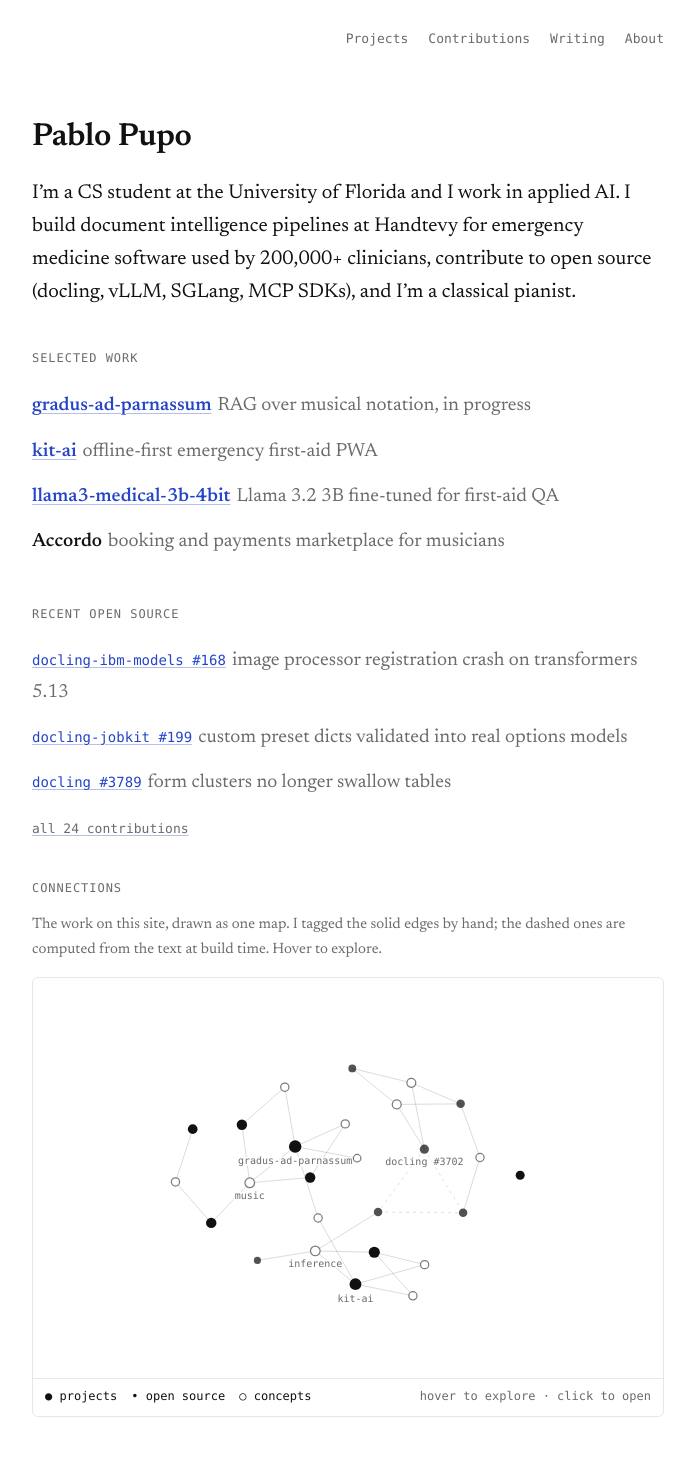
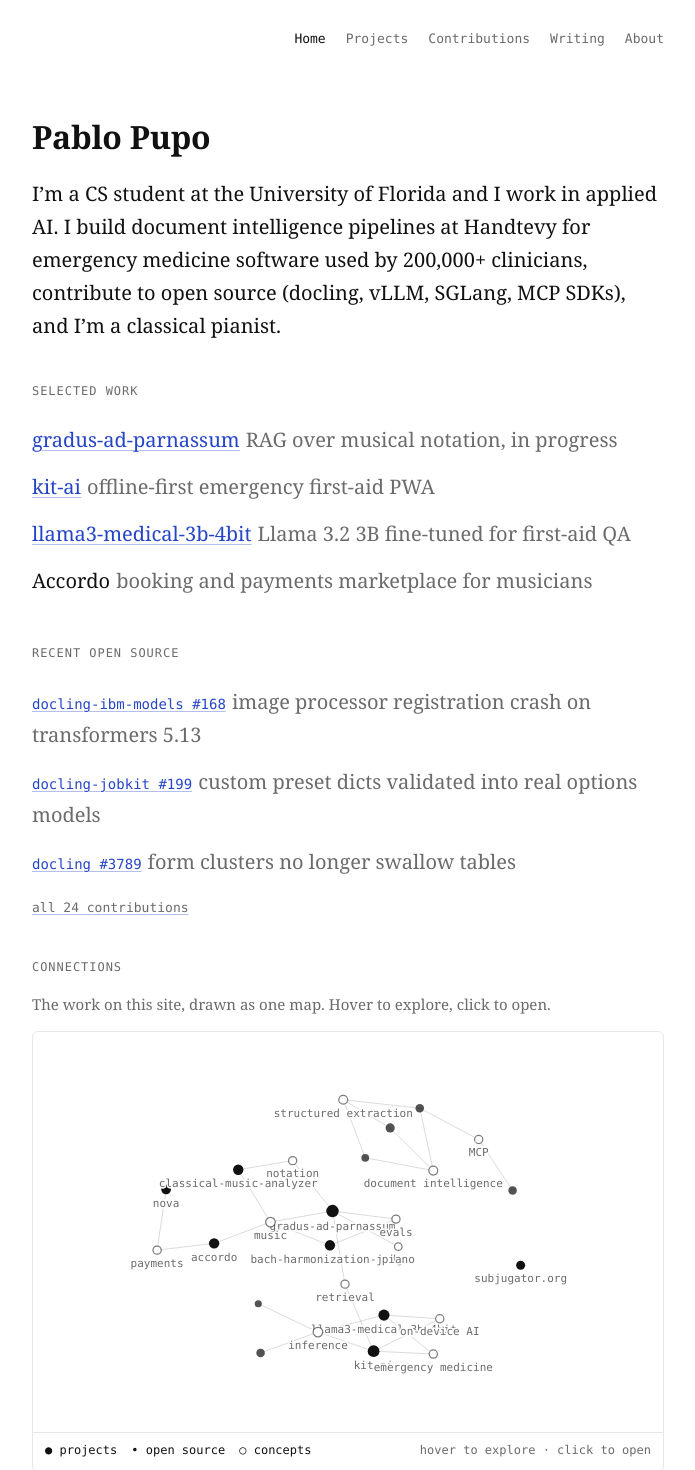
Before and after one commit to pablopupo/pablopupo.com, a Next.js app: page / in a window 1280 px wide. Shown: the top 1470 px of the page, without its empty margins (292-987 px from the left). Built offline with nearby package versions, Linux system fonts and the light colour scheme; no server answers.

Commit message:
Swap Newsreader for Georgia, simplify the graph, add a Home link

```diff
--- a/app/globals.css
+++ b/app/globals.css
@@ -31,8 +31,8 @@
 }
 
 body {
-  font-family: var(--font-serif), Georgia, serif;
-  font-size: 1.1875rem;
+  font-family: Georgia, "Times New Roman", serif;
+  font-size: 1.25rem;
   line-height: 1.65;
   background: var(--bg);
   color: var(--ink);
@@ -99,7 +99,7 @@
 }
 
 header nav a.wordmark {
-  font-family: var(--font-serif), Georgia, serif;
+  font-family: Georgia, "Times New Roman", serif;
   font-size: 1.125rem;
   font-weight: 600;
   color: var(--ink);
--- a/app/layout.tsx
+++ b/app/layout.tsx
@@ -1,18 +1,7 @@
 import type { Metadata } from "next";
-import localFont from "next/font/local";
 import Nav from "./nav";
 import { siteUrl, siteTitle, siteDescription } from "@/lib/site";
 import "./globals.css";
-
-const newsreader = localFont({
-  src: [
-    { path: "./fonts/newsreader-latin-wght-normal.woff2", style: "normal" },
-    { path: "./fonts/newsreader-latin-wght-italic.woff2", style: "italic" },
-  ],
-  weight: "200 800",
-  variable: "--font-serif",
-  display: "swap",
-});
 
 export const metadata: Metadata = {
   metadataBase: new URL(siteUrl),
@@ -32,7 +21,7 @@
   children: React.ReactNode;
 }) {
   return (
-    <html lang="en" className={newsreader.variable}>
+    <html lang="en">
       <body>
         <header>
           <Nav />
--- a/app/nav.tsx
+++ b/app/nav.tsx
@@ -4,6 +4,7 @@
 import { usePathname } from "next/navigation";
 
 const links = [
+  ["/", "Home"],
   ["/projects", "Projects"],
   ["/contributions", "Contributions"],
   ["/writing", "Writing"],
@@ -24,7 +25,11 @@
         <Link
           key={href}
           href={href}
-          aria-current={pathname.startsWith(href) ? "page" : undefined}
+          aria-current={
+            (href === "/" ? pathname === "/" : pathname.startsWith(href))
+              ? "page"
+              : undefined
+          }
         >
           {label}
         </Link>
--- a/app/page.tsx
+++ b/app/page.tsx
@@ -69,9 +69,8 @@
 
       <h2 className="label">Connections</h2>
       <p className="graph-note">
-        The work on this site, drawn as one map. I tagged the solid edges by
-        hand; the dashed ones are computed from the text at build time. Hover
-        to explore.
+        The work on this site, drawn as one map. Hover to explore, click to
+        open.
       </p>
       <KnowledgeGraph />
     </>
--- a/components/knowledge-graph.tsx
+++ b/components/knowledge-graph.tsx
@@ -111,7 +111,7 @@
     const nodes: SimNode[] = (graph.nodes as SimNode[]).map((n) => ({ ...n }));
     const byId = new Map(nodes.map((n) => [n.id, n]));
     const edges: SimEdge[] = (graph.edges as SimEdge[])
-      .filter((e) => byId.has(e.s) && byId.has(e.t))
+      .filter((e) => e.kind !== "semantic" && byId.has(e.s) && byId.has(e.t))
       .map((e) => ({ ...e, source: byId.get(e.s)!, target: byId.get(e.t)! }));
 
     const neighbors = new Map<string, Set<string>>();
@@ -123,10 +123,7 @@
     }
 
     const labeled = new Set(
-      [...nodes]
-        .sort((a, b) => b.deg - a.deg)
-        .slice(0, 5)
-        .map((n) => n.id)
+      nodes.filter((n) => n.type !== "oss").map((n) => n.id)
     );
 
     const reducedMotion = window.matchMedia("(prefers-reduced-motion: reduce)").matches;
@@ -253,7 +250,7 @@
         const showLabel = isActive || inHood || (state.labeled.has(n.id) && !typeHidden);
         if (showLabel) {
           ctx.globalAlpha = typeHidden ? 0.15 : 1;
-          ctx.font = `10px ${t.mono}`;
+          ctx.font = `11px ${t.mono}`;
           ctx.textAlign = "center";
           ctx.textBaseline = "top";
           const y = n.y + r + 4;
@@ -284,7 +281,7 @@
         )
         .force(
           "charge",
-          forceManyBody<SimNode>().strength((d) => (d.type === "concept" ? -85 : -130))
+          forceManyBody<SimNode>().strength((d) => (d.type === "concept" ? -110 : -170))
         )
         .force("collide", forceCollide<SimNode>((d) => radius(d) + 8))
         .force("x", forceX<SimNode>(state.width / 2).strength(0.09))
```
Also changed, not shown: app/fonts/newsreader-latin-wght-italic.woff2 (deleted), app/fonts/newsreader-latin-wght-normal.woff2 (deleted).
